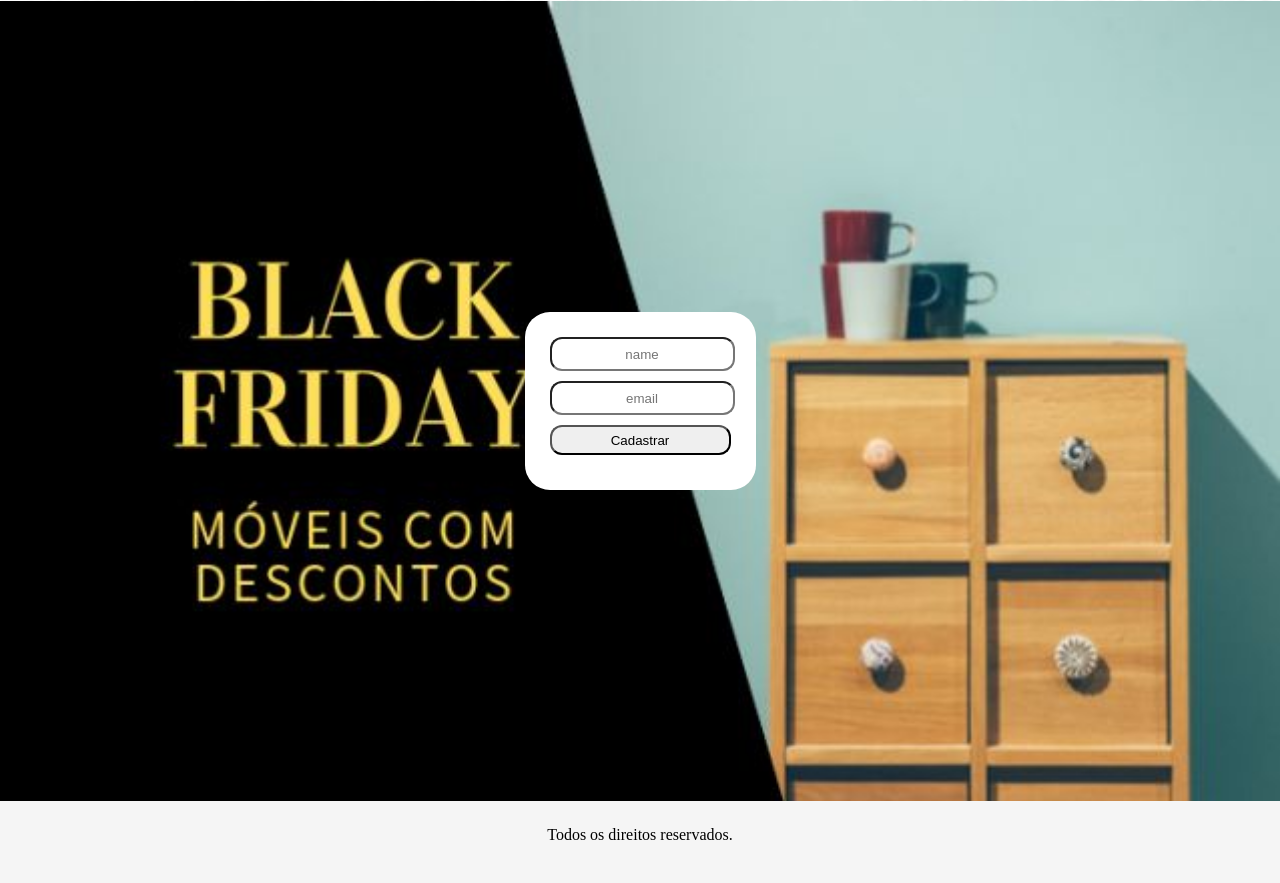
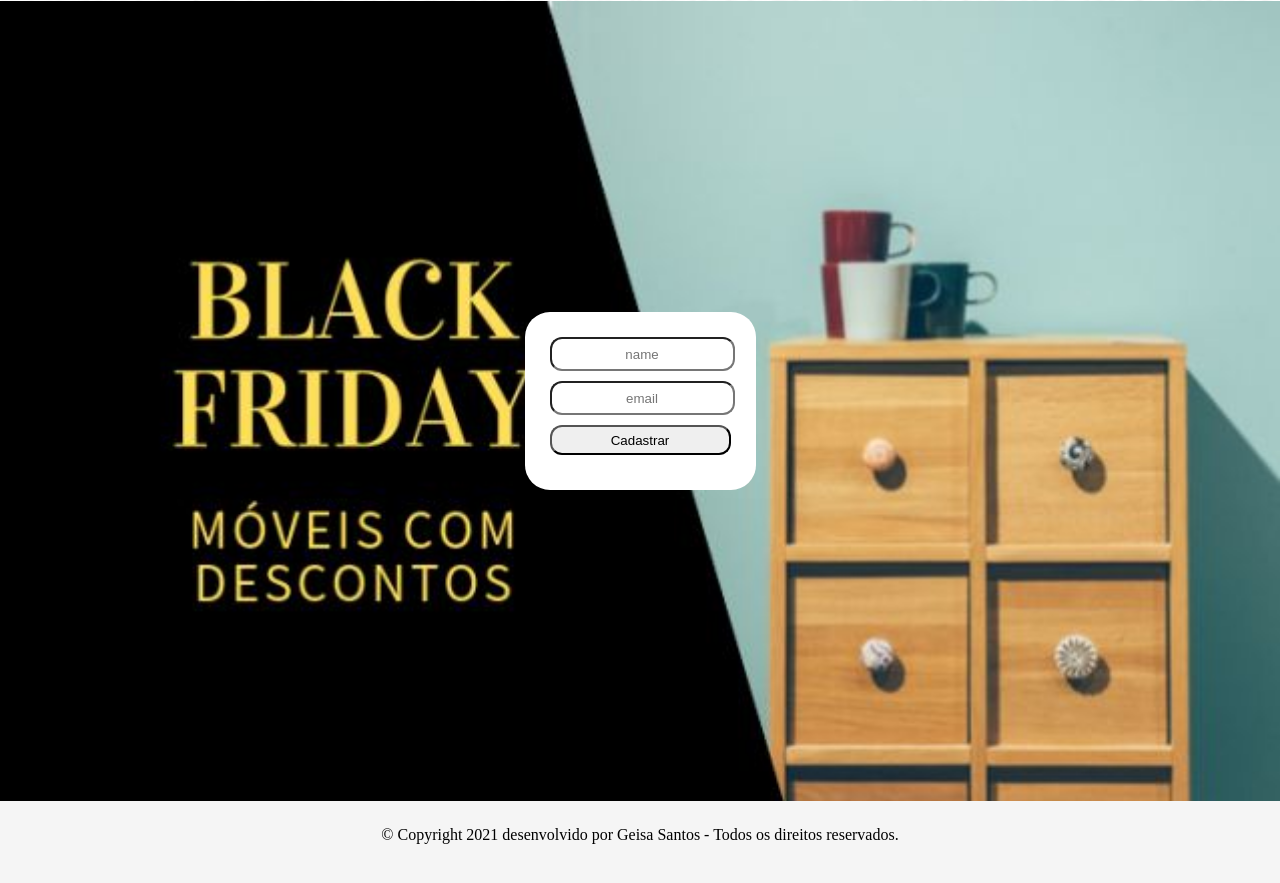
Before and after one commit to altgsp/landing-page, a plain HTML site: page index.html in a window 1280 px wide. Shown: the part 799-1682 px from the top of the page. Drawn offline with Linux system fonts and the light colour scheme.

Commit message:
adc favicon e copyright

```diff
--- a/index.html
+++ b/index.html
@@ -7,6 +7,7 @@
     <meta name="viewport" content="width=device-width, initial-scale=1.0">
     <link rel="stylesheet" href="css/style.css">
     <title>Promoção Imperdível!</title>
+    <link rel="shortcut icon" href="css/assets/logoM.JPG" />
 </head>
 
 <body>
@@ -28,7 +29,7 @@
             </div>
     </section>
     <footer>
-        <p>Todos os direitos reservados.</p>
+        <p>© Copyright 2021 desenvolvido por Geisa Santos - Todos os direitos reservados.</p>
     </footer>
 </body>
 <script src="js/javascript.js"></script>
```
Also changed, not shown: css/assets/logoM.JPG.
